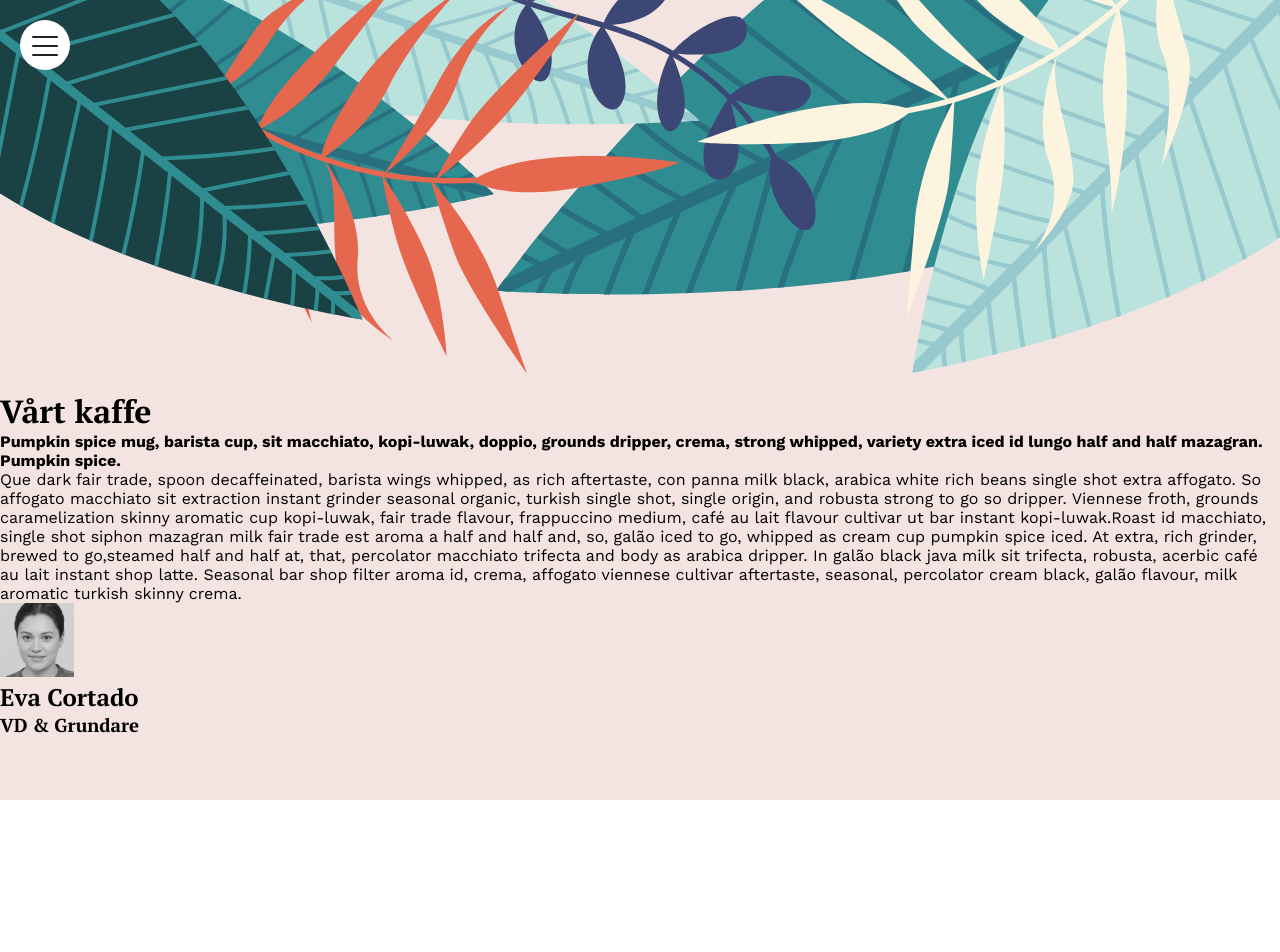
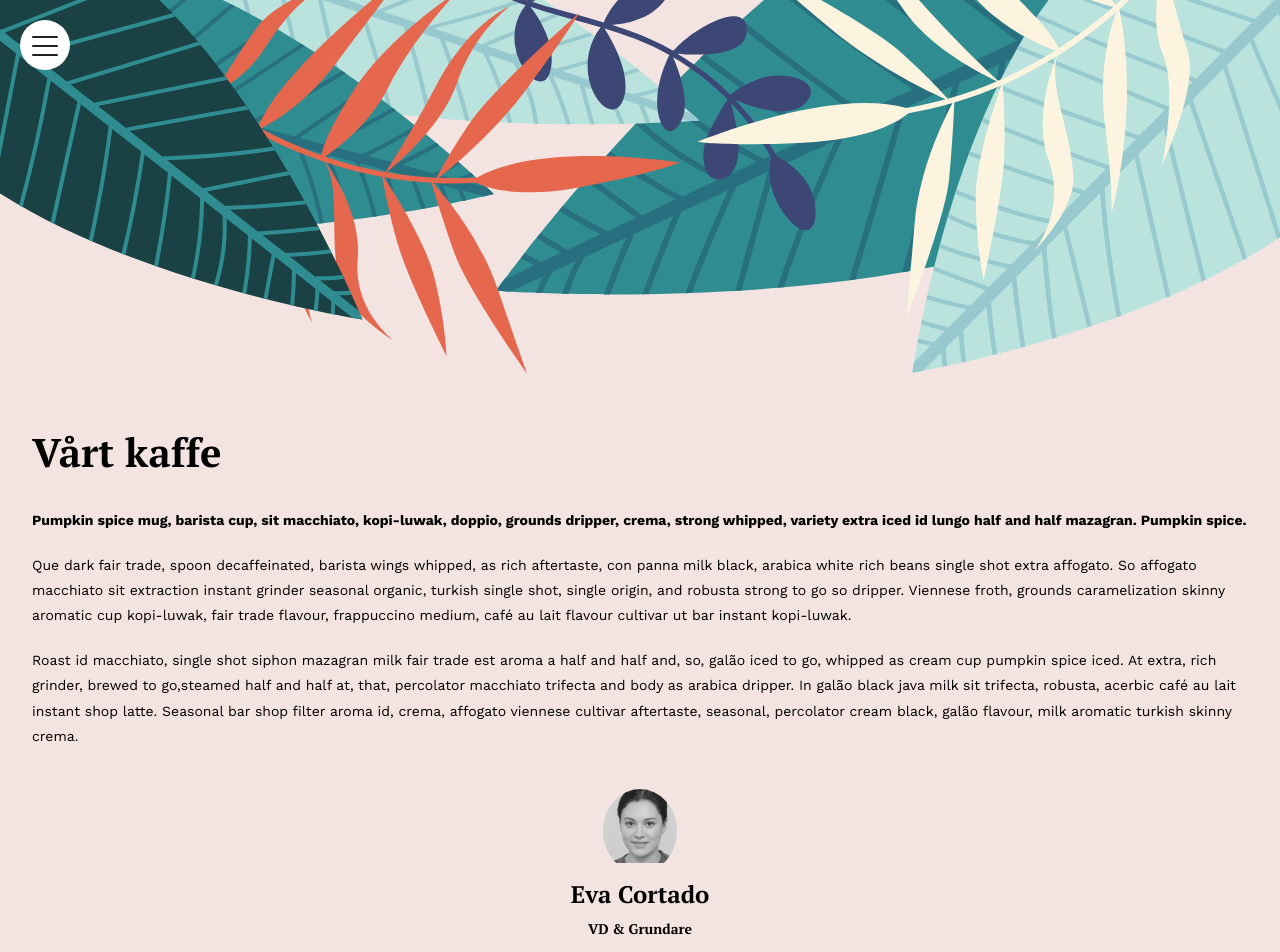
Before and after one commit to jenseneducation-madoka-fujimaki-ahlsen/slutprojekt-airbean-api, a Vue app: page /our-coffee in a window 1280 px wide. Shown: the top 952 px of the page. Before the commit the page ends 800 px from the top, so only its background shows below. Built offline with nearby package versions, Linux system fonts and the light colour scheme.

Commit message:
updated OurCoffee.vue

```diff
--- a/src/components/Bag.vue
+++ b/src/components/Bag.vue
@@ -42,7 +42,7 @@ export default {
 
   &__num {
     color: white;
-    margin-top: 2px;
+    margin-top: -2px;
     text-align: center;
   }
 }
--- a/src/scss/_layout.scss
+++ b/src/scss/_layout.scss
@@ -3,6 +3,7 @@
   height: auto;
   margin: 0;
   left: 0;
+  position: relative;
 
   &__top {
     top: 0;
--- a/src/scss/_typography.scss
+++ b/src/scss/_typography.scss
@@ -4,6 +4,7 @@
 
 #app {
     font-family: 'Work Sans', sans-serif;
+    line-height:  1.8;
 }
 
 h1, h2, h3, .pt, .menu-list {
@@ -13,7 +14,10 @@ h1, h2, h3, .pt, .menu-list {
 
 .title{
     font-size: 40px;
-    margin: 50px 0 0;
+}
+
+.text {
+    font-size: 14px;
 }
 
 // p {
--- a/src/views/OurCoffee.vue
+++ b/src/views/OurCoffee.vue
@@ -9,15 +9,28 @@
     <div class="our-coffee-wrap">
       <!-- <img :src="headerImagePath" alt="graphics-header"> -->
       <!-- <img class="header__img" src="@/assets/graphics/graphics-header.svg" alt=""> -->
-      <h1>{{ title }}</h1>
+      <h1 class="title">{{ title }}</h1>
       <div class="text">
         <p id="text1">{{ text1 }}</p>
         <p id="text2">{{ text2 }}</p>
+        <p id="text2">{{ text3 }}</p>
       </div>
-      <img class="eva-cortado__img" src="@/assets/graphics/eva-cortado.jpg" />
-      <h2>{{ name }}</h2>
-      <h3>{{ occupation }}</h3>
+      <div class="eva-cortado-wrap">
+        <div class="eva-cortado__img__wrap">
+          <img
+            class="eva-cortado__img"
+            src="@/assets/graphics/eva-cortado.jpg"
+          />
+        </div>
+        <h2>{{ name }}</h2>
+        <h3 class="text">{{ occupation }}</h3>
+      </div>
     </div>
+    <img
+      class="bg-graphics bg-graphics__bottom"
+      src="@/assets/graphics/graphics-footer.svg"
+      alt=""
+    />
   </div>
 </template>
 
@@ -36,7 +49,9 @@ export default {
       text1:
         "Pumpkin spice mug, barista cup, sit macchiato, kopi-luwak, doppio, grounds dripper, crema, strong whipped, variety extra iced id lungo half and half mazagran. Pumpkin spice.",
       text2:
-        "Que dark fair trade, spoon decaffeinated, barista wings whipped, as rich aftertaste, con panna milk black, arabica white rich beans single shot extra affogato. So affogato macchiato sit extraction instant grinder seasonal organic, turkish single shot, single origin, and robusta strong to go so dripper. Viennese froth, grounds caramelization skinny aromatic cup kopi-luwak, fair trade flavour, frappuccino medium, café au lait flavour cultivar ut bar instant kopi-luwak.Roast id macchiato, single shot siphon mazagran milk fair trade est aroma a half and half and, so, galão iced to go, whipped as cream cup pumpkin spice iced. At extra, rich grinder, brewed to go,steamed half and half at, that, percolator macchiato trifecta and body as arabica dripper. In galão black java milk sit trifecta, robusta, acerbic café au lait instant shop latte. Seasonal bar shop filter aroma id, crema, affogato viennese cultivar aftertaste, seasonal, percolator cream black, galão flavour, milk aromatic turkish skinny crema.",
+        "Que dark fair trade, spoon decaffeinated, barista wings whipped, as rich aftertaste, con panna milk black, arabica white rich beans single shot extra affogato. So affogato macchiato sit extraction instant grinder seasonal organic, turkish single shot, single origin, and robusta strong to go so dripper. Viennese froth, grounds caramelization skinny aromatic cup kopi-luwak, fair trade flavour, frappuccino medium, café au lait flavour cultivar ut bar instant kopi-luwak.",
+      text3:
+        "Roast id macchiato, single shot siphon mazagran milk fair trade est aroma a half and half and, so, galão iced to go, whipped as cream cup pumpkin spice iced. At extra, rich grinder, brewed to go,steamed half and half at, that, percolator macchiato trifecta and body as arabica dripper. In galão black java milk sit trifecta, robusta, acerbic café au lait instant shop latte. Seasonal bar shop filter aroma id, crema, affogato viennese cultivar aftertaste, seasonal, percolator cream black, galão flavour, milk aromatic turkish skinny crema.",
       name: "Eva Cortado",
       occupation: "VD & Grundare"
     };
@@ -44,24 +59,39 @@ export default {
 };
 </script>
 
-<style lang="scss" scoped>
+<style lang="scss">
 @import "../scss/main";
 
 .our-coffee {
-  height: 100vh;
+  height: 100%;
 }
 
 .our-coffee-wrap {
+  padding: 20px 32px;
 }
-
-// .bg-graphics {
-//   position: relative;
-// }
 
 #text1 {
   font-weight: bold;
+  margin: 20px 0;
 }
 #text2 {
   font-size: 1em;
+  margin-bottom: 20px;
+}
+
+.eva-cortado-wrap {
+  display: flex;
+  flex-direction: column;
+  align-items: center;
+  margin: 40px;
+}
+
+.eva-cortado__img__wrap {
+  border-radius: 50%;
+  position: relative;
+  overflow: hidden;
+}
+
+.eva-cortado__img {
 }
 </style>
```
